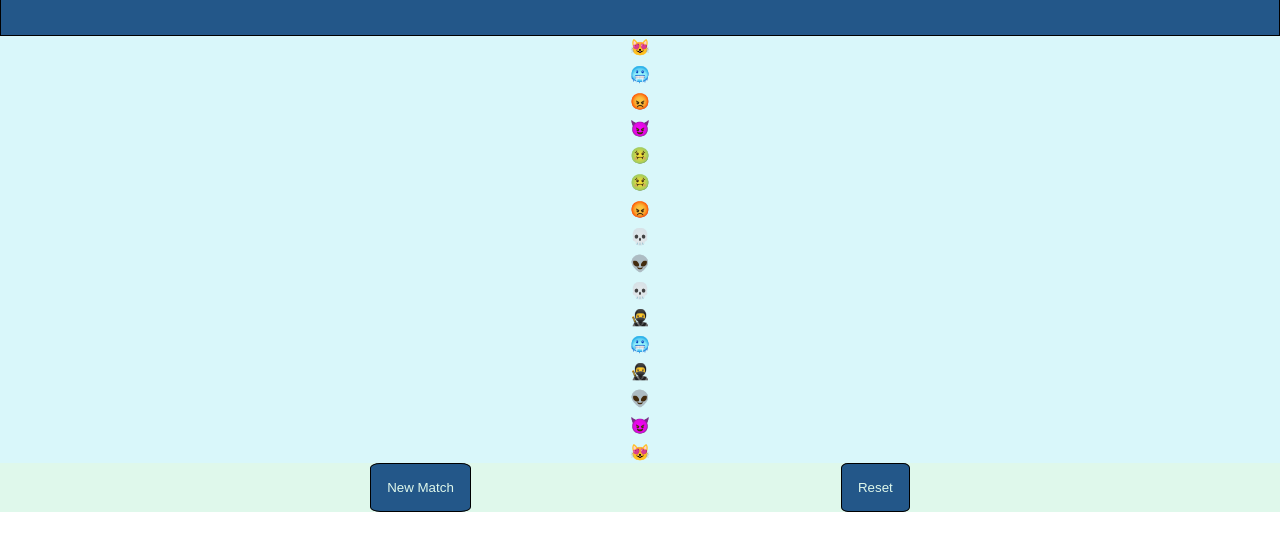
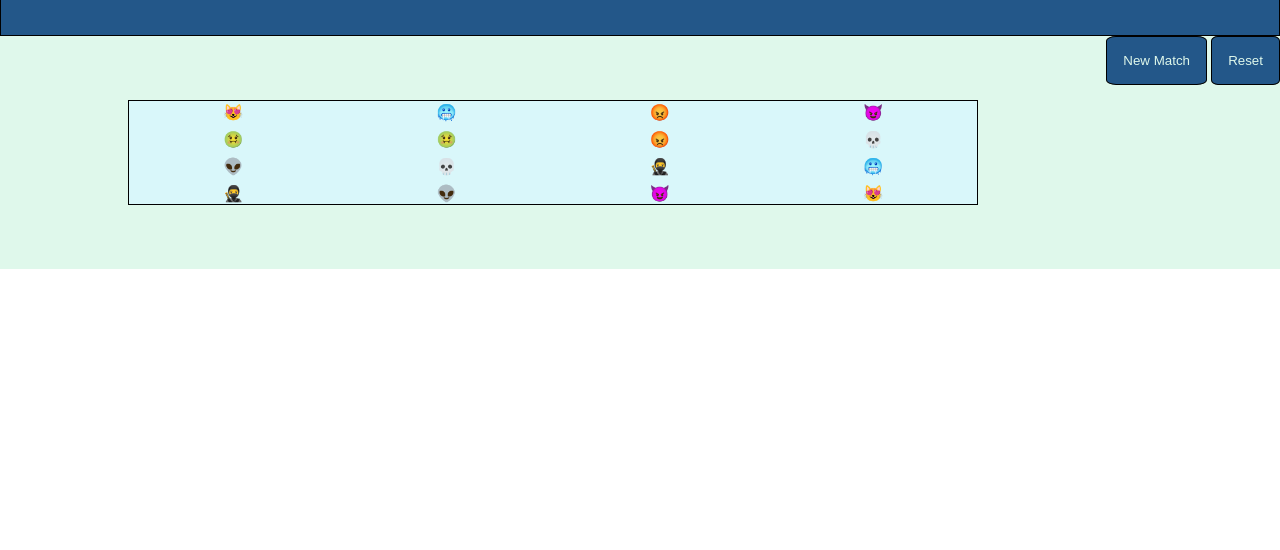
Before and after one commit to indiano881/memory, a plain HTML site: page index.html in a window 1280 px wide. Shown: the part 122-672 px from the top of the page. Drawn offline with Linux system fonts and the light colour scheme.

Commit message:
convert table iN GRID- need to fix up mess with buttons

```diff
--- a/style.css
+++ b/style.css
@@ -15,8 +15,7 @@ html {
 }
 
 body {
-    display: flex;
-    flex-direction: column;
+
     font-family: Cambria, Cochin, Georgia, Times, 'Times New Roman', serif;
     margin: 0;
     min-height: 100%;
@@ -37,23 +36,29 @@ h1 {
 
 section {
     background-color: var(--secondary-color);
+    display: flex;
+
 
 }
 
 .cards-display-table {
     position: relative;
     background-color: var(--terziary-color);
-    display: flex;
+    border: var(--standard-border);
+    display: grid;
+    grid-template: repeat(4 , 1fr) / repeat(4 , 1fr);
+    margin: 5% 10%;
+    gap: 5px;
+    transform-style: preserve-3d;
     flex-grow: 1;
-    flex-wrap: wrap;
-    gap: 5px;
-    flex-direction: column;
-    transform-style: preserve-3d;
+}
 
+.item {
+    border: var(--tycker-border);
 }
 
 .buttons {
-    display: flex;
+
     justify-content: space-evenly;
 }
 
```
